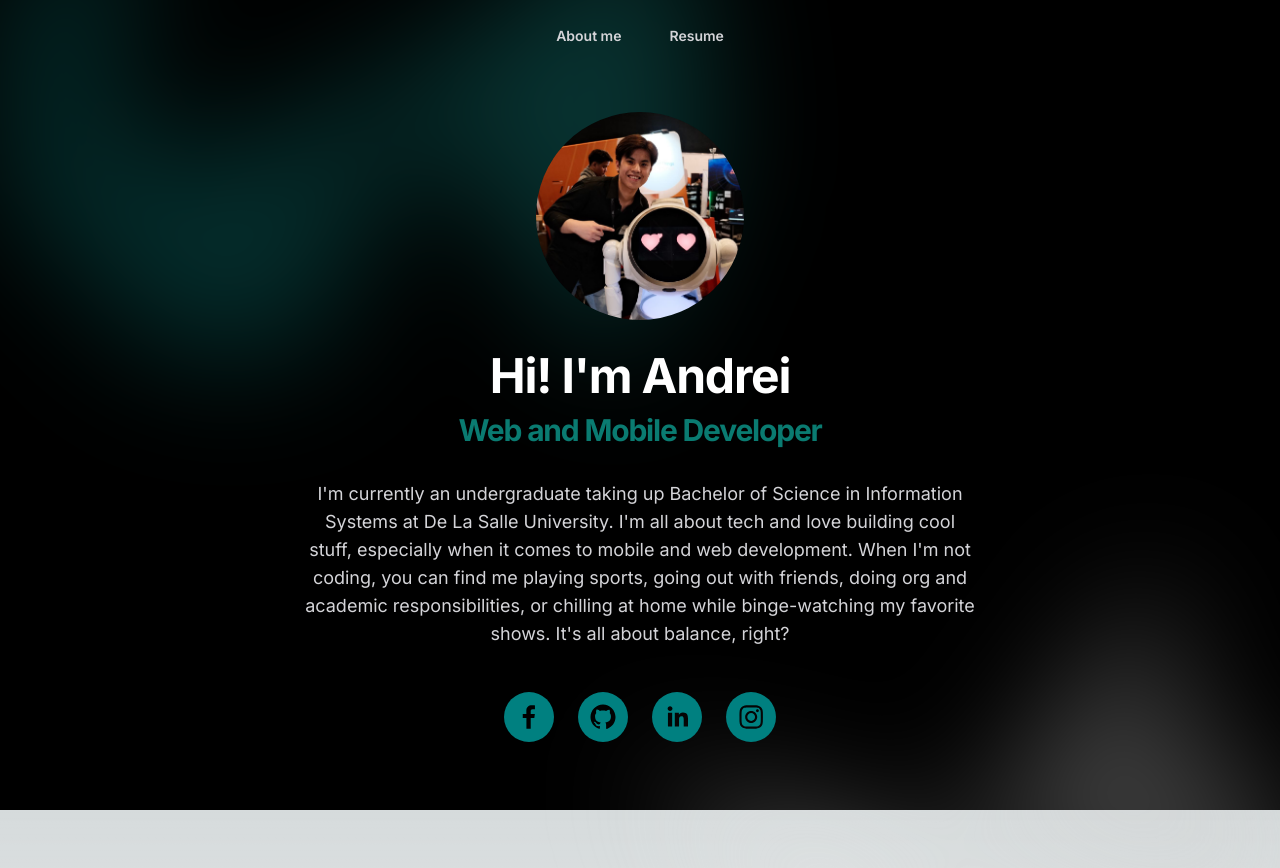
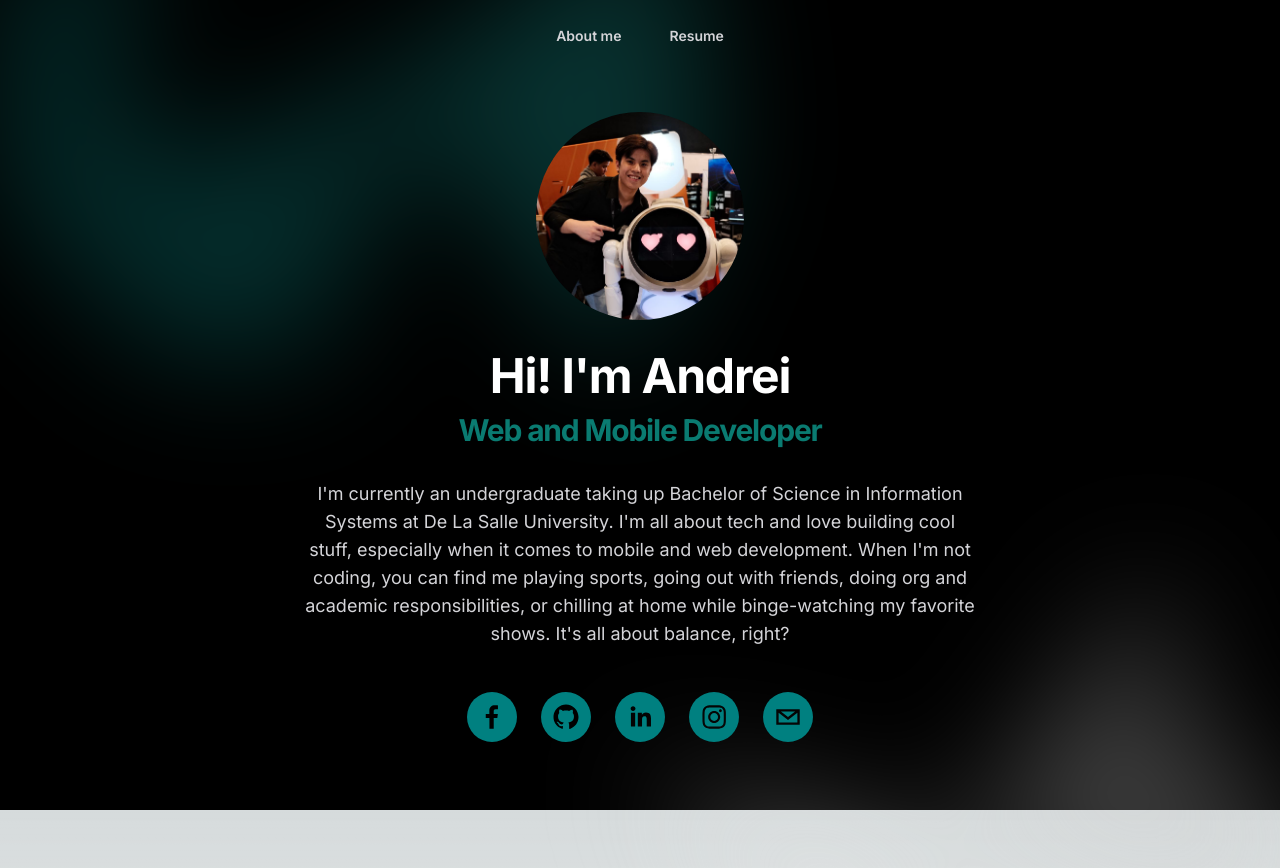
Before and after one commit to AndreiMarin15/andrei-portfolio, a Next.js app: page / in a window 1280 px wide. Shown: the top 868 px of the page. Built offline with nearby package versions, Linux system fonts and the light colour scheme.

Commit message:
add_mail

```diff
--- a/src/app/page.js
+++ b/src/app/page.js
@@ -52,7 +52,7 @@ export default function Home() {
 					</div>
 					<div className="pt-8 flex justify-center">
 						<div className=" m-3 rounded-full ">
-							<SocialIcon url="https://www.facebook.com/Andrei.marinnnn/" bgColor="#008080"/>
+							<SocialIcon url="https://www.facebook.com/Andrei.marinnnn/" bgColor="#008080" />
 						</div>
 						<div className=" m-3 rounded-full ">
 							<SocialIcon url="https://github.com/AndreiMarin15/" bgColor="#008080" />
@@ -63,8 +63,14 @@ export default function Home() {
 						<div className=" m-3 rounded-full ">
 							<SocialIcon url="https://www.instagram.com/dreimarinn/" bgColor="#008080" />
 						</div>
+						<div className=" m-3 rounded-full ">
+							<SocialIcon
+								url={`https://mail.google.com/mail/?view=cm&fs=1&to=andreimarin1622@gmail.com&su="Let's+Connect!"`}
+								bgColor="#008080"
+								network="mailto"
+							/>
+						</div>
 					</div>
-
 				</div>
 				<div
 					className="absolute inset-x-0 top-[calc(100%-13rem)] -z-10 transform-gpu overflow-hidden blur-3xl sm:top-[calc(100%-30rem)]"
```
